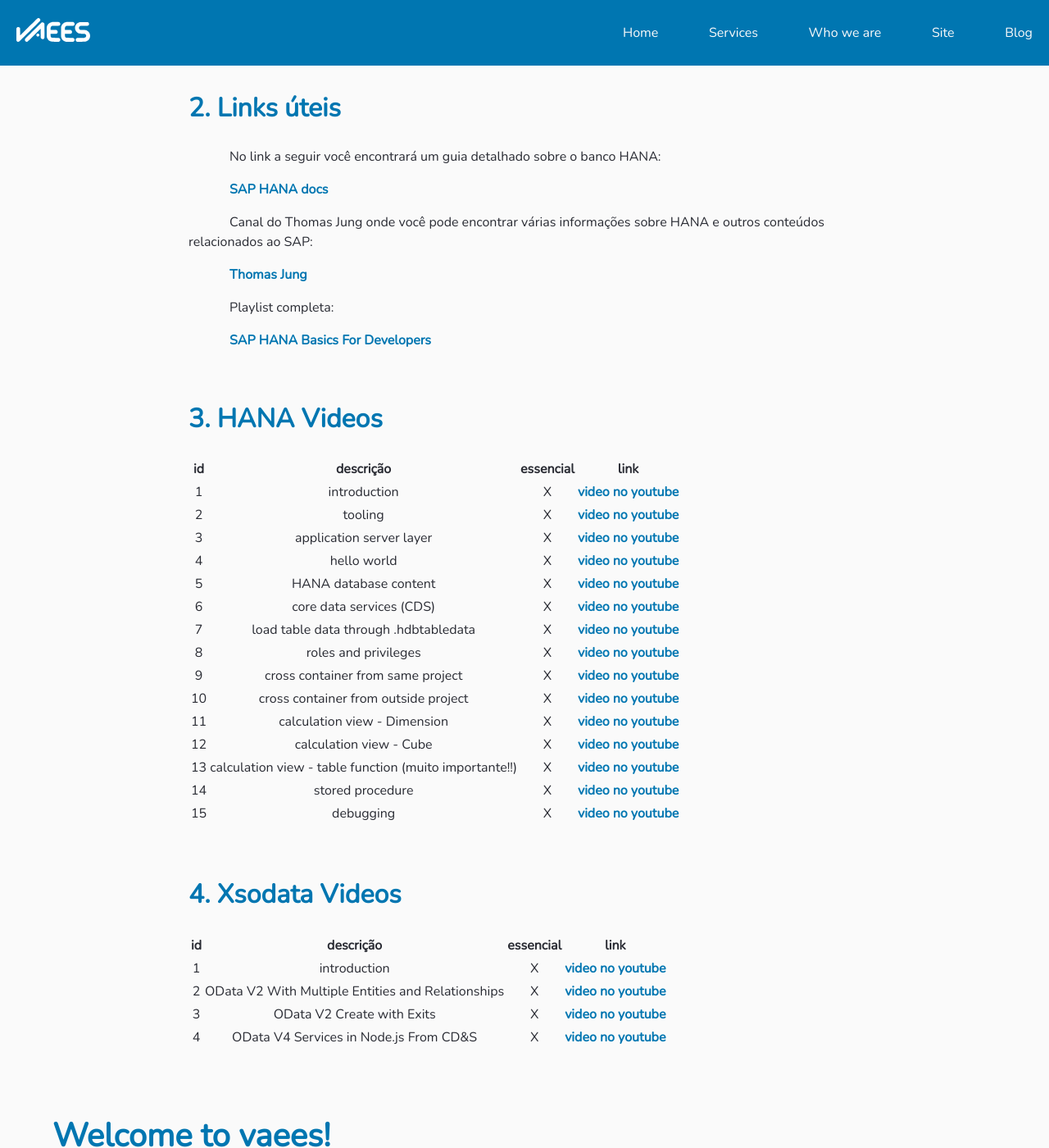
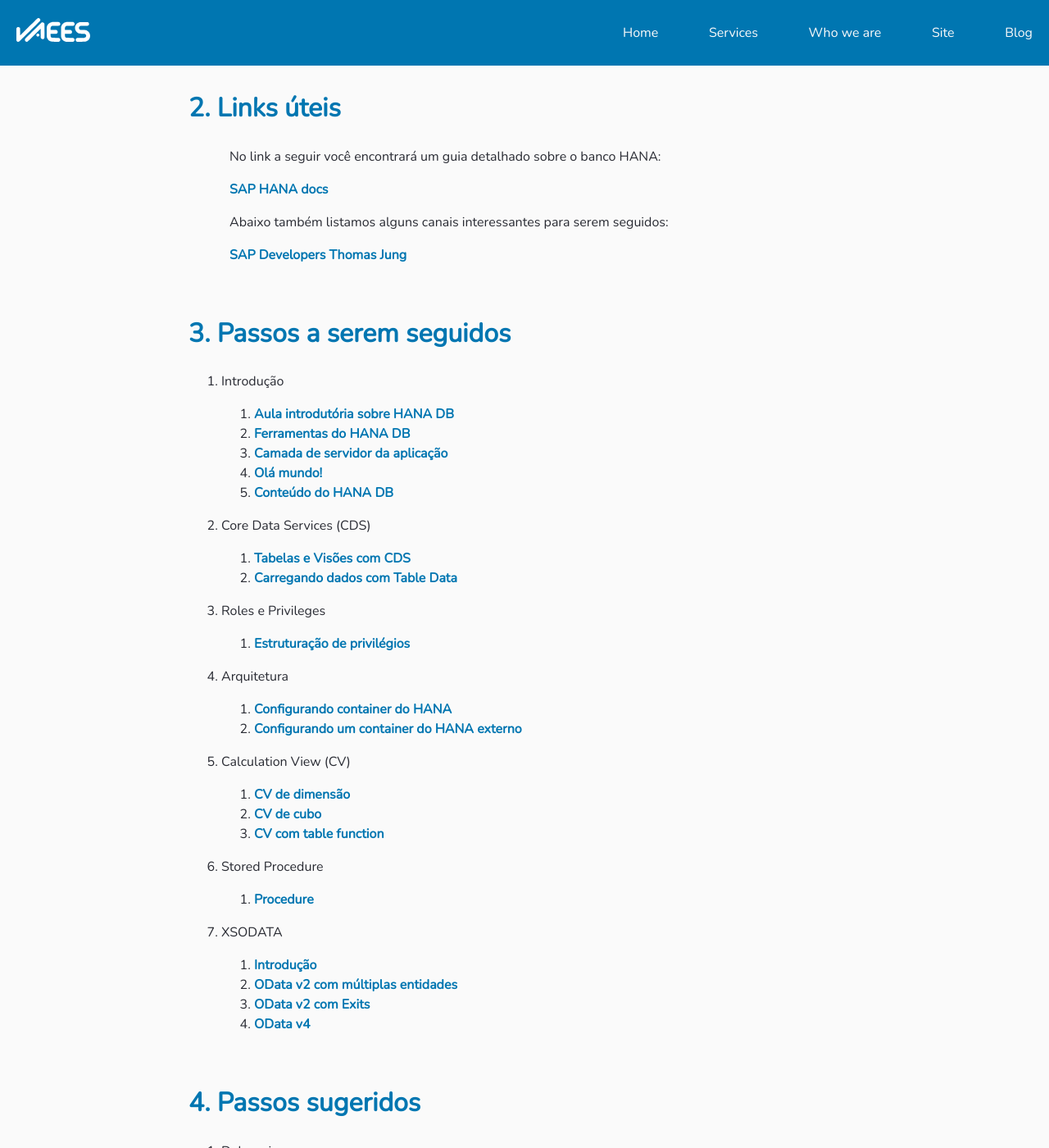
Before and after one commit to VAEES/vaees.github.io, a Jekyll site: the page built from _posts/2021-03-02-hana-onboarding.md, in a window 1280 px wide and 1400 px high, scrolled down 641 px. Shown: the whole window at 82% size. Built offline with Jekyll 4.4.1, drawn with Linux system fonts in a browser that asks for light colours; some of the changed text lies outside the part shown.

Commit message:
docs: fix href youtube links

```diff
--- a/_posts/2021-03-02-hana-onboarding.md
+++ b/_posts/2021-03-02-hana-onboarding.md
@@ -25,41 +25,45 @@
 
 No link a seguir você encontrará um guia detalhado sobre o banco HANA:
 
-[SAP HANA docs](https://help.sap.com/viewer/6b94445c94ae495c83a19646e7c3fd56/2.0.03/en-US/330e5550b09d4f0f8b6cceb14a64cd22.html)
+[SAP HANA docs](https://help.sap.com/viewer/6b94445c94ae495c83a19646e7c3fd56/2.0.03/en-US/330e5550b09d4f0f8b6cceb14a64cd22.html){:target="_blank"}
 
-Canal do Thomas Jung onde você pode encontrar várias informações sobre HANA e outros conteúdos relacionados ao SAP:
+Abaixo também listamos alguns canais interessantes para serem seguidos:
 
-[Thomas Jung](https://www.youtube.com/channel/UCVLSTvSR7UAd87o_0qoIR4Q)
+[SAP Developers](https://www.youtube.com/channel/UCNfmelKDrvRmjYwSi9yvrMg){:target="_blank"}
+[Thomas Jung](https://www.youtube.com/channel/UCVLSTvSR7UAd87o_0qoIR4Q){:target="_blank"}
 
-Playlist completa:
+## 3. Passos a serem seguidos
 
-[SAP HANA Basics For Developers](https://www.youtube.com/watch?v=eGOxt_acA7o&list=PLoc6uc3ML1JR38-V46qhmGIKG07nXwO6X)
+1. Introdução
+    1. [Aula introdutória sobre HANA DB](https://www.youtube.com/watch?v=ljdvqRtSHd4){:target="_blank"}
+    2. [Ferramentas do HANA DB](https://www.youtube.com/watch?v=wojFKVxjFl4){:target="_blank"}
+    3. [Camada de servidor da aplicação](https://www.youtube.com/watch?v=DtlOto-goUw){:target="_blank"}
+    4. [Olá mundo!](https://www.youtube.com/watch?v=Ll4WI9wtzcQ){:target="_blank"}
+    5. [Conteúdo do HANA DB](https://www.youtube.com/watch?v=N-fwm9F45NA){:target="_blank"}
+2. Core Data Services (CDS)
+    1. [Tabelas e Visões com CDS](https://www.youtube.com/watch?v=UuXURLt1IQE){:target="_blank"}
+    2. [Carregando dados com Table Data](https://www.youtube.com/watch?v=K1mHlVvP7Io){:target="_blank"}
+3. Roles e Privileges
+    1. [Estruturação de privilégios](https://www.youtube.com/watch?v=p6IJwF7UgCY){:target="_blank"}
+4. Arquitetura
+    1. [Configurando container do HANA](https://www.youtube.com/watch?v=PrSSXbRnuCE){:target="_blank"}
+    2. [Configurando um container do HANA externo](https://www.youtube.com/watch?v=ViDcNj3i8Gg){:target="_blank"}
+5. Calculation View (CV)
+    1. [CV de dimensão](https://www.youtube.com/watch?v=9MsviYMw5yA){:target="_blank"}
+    2. [CV de cubo](https://www.youtube.com/watch?v=YiJcMI23JXo){:target="_blank"}
+    3. [CV com table function](https://www.youtube.com/watch?v=VhLyBeC3ILs){:target="_blank"}
+6. Stored Procedure
+    1. [Procedure](https://www.youtube.com/watch?v=dmGa1za864k){:target="_blank"}
+7. XSODATA
+    1. [Introdução](https://www.youtube.com/watch?v=0md3wyOQ59g){:target="_blank"}
+    2. [OData v2 com múltiplas entidades](https://www.youtube.com/watch?v=MWxNLLYTeaI){:target="_blank"}
+    3. [OData v2 com Exits](https://www.youtube.com/watch?v=jdTPoh6VVG4){:target="_blank"}
+    4. [OData v4](https://www.youtube.com/watch?v=JYxL7MrFAGM){:target="_blank"}
 
-## 3. HANA Videos
+## 4. Passos sugeridos
 
-| id | descrição | essencial | link |
-|:---:|:---:|:---:|:---:|
-| 1 | introduction | X | [video no youtube](https://www.youtube.com/watch?v=eGOxt_acA7o){:target="_blank"} |
-| 2 | tooling | X | [video no youtube](https://www.youtube.com/watch?v=2_P6jcbFzeo){:target="_blank"} |
-| 3 | application server layer | X | [video no youtube](https://www.youtube.com/watch?v=ZNfappDalwk){:target="_blank"} |
-| 4 | hello world | X | [video no youtube](https://www.youtube.com/watch?v=n3UGoUwVSHE){:target="_blank"} |
-| 5 | HANA database content | X | [video no youtube](https://www.youtube.com/watch?v=BsuMwGo9rNk){:target="_blank"} |
-| 6 | core data services (CDS) | X | [video no youtube](https://www.youtube.com/watch?v=O0qSsbnx3u8){:target="_blank"} |
-| 7 | load table data through .hdbtabledata | X | [video no youtube](https://www.youtube.com/watch?v=Df6RDdOaoHw){:target="_blank"} |
-| 8 | roles and privileges | X | [video no youtube](https://www.youtube.com/watch?v=yuPBSwBlFfo){:target="_blank"} |
-| 9 | cross container from same project | X | [video no youtube](https://www.youtube.com/watch?v=gYBBqK9Wa88){:target="_blank"} |
-| 10 | cross container from outside project | X | [video no youtube](https://www.youtube.com/watch?v=5qyxo_L9c2c){:target="_blank"} |
-| 11 | calculation view - Dimension | X | [video no youtube](https://www.youtube.com/watch?v=HEiyR7clkrQ){:target="_blank"} |
-| 12 | calculation view - Cube | X | [video no youtube](https://www.youtube.com/watch?v=aAkkyczPdPg){:target="_blank"} |
-| 13 | calculation view - table function (muito importante!!) | X | [video no youtube](https://www.youtube.com/watch?v=yfnENJTi2NU){:target="_blank"} |
-| 14 | stored procedure | X | [video no youtube](https://www.youtube.com/watch?v=swrSqsjVF5k){:target="_blank"} |
-| 15 | debugging | X | [video no youtube](https://www.youtube.com/watch?v=r88t6PugH_Y){:target="_blank"} |
-
-## 4. Xsodata Videos
-
-| id | descrição | essencial | link |
-|:---:|:---:|:---:|:---:|
-| 1 | introduction | X | [video no youtube](https://www.youtube.com/watch?v=FI3wjC5uRjs){:target="_blank"} |
-| 2 | OData V2 With Multiple Entities and Relationships | X | [video no youtube](https://www.youtube.com/watch?v=qMkxsgtZVH0){:target="_blank"} |
-| 3 | OData V2 Create with Exits | X | [video no youtube](https://www.youtube.com/watch?v=ja6j6XaasuY){:target="_blank"} |
-| 4 | OData V4 Services in Node.js From CD&S | X | [video no youtube](https://www.youtube.com/watch?v=gyAhz32lBYc){:target="_blank"} |
+1. Debugging
+    1. [Debugging no Hana](https://www.youtube.com/watch?v=iCZWk4lGusk){:target="_blank"}
+    2. [Debugging no OData](https://www.youtube.com/watch?v=3xjQObWgXfI){:target="_blank"}
+2. Outros
+    1. [Playlist completa](https://www.youtube.com/watch?v=ljdvqRtSHd4&list=PL6RpkC85SLQAPHYG1x6IEu_exE5pa0UK_&index=1)
```
